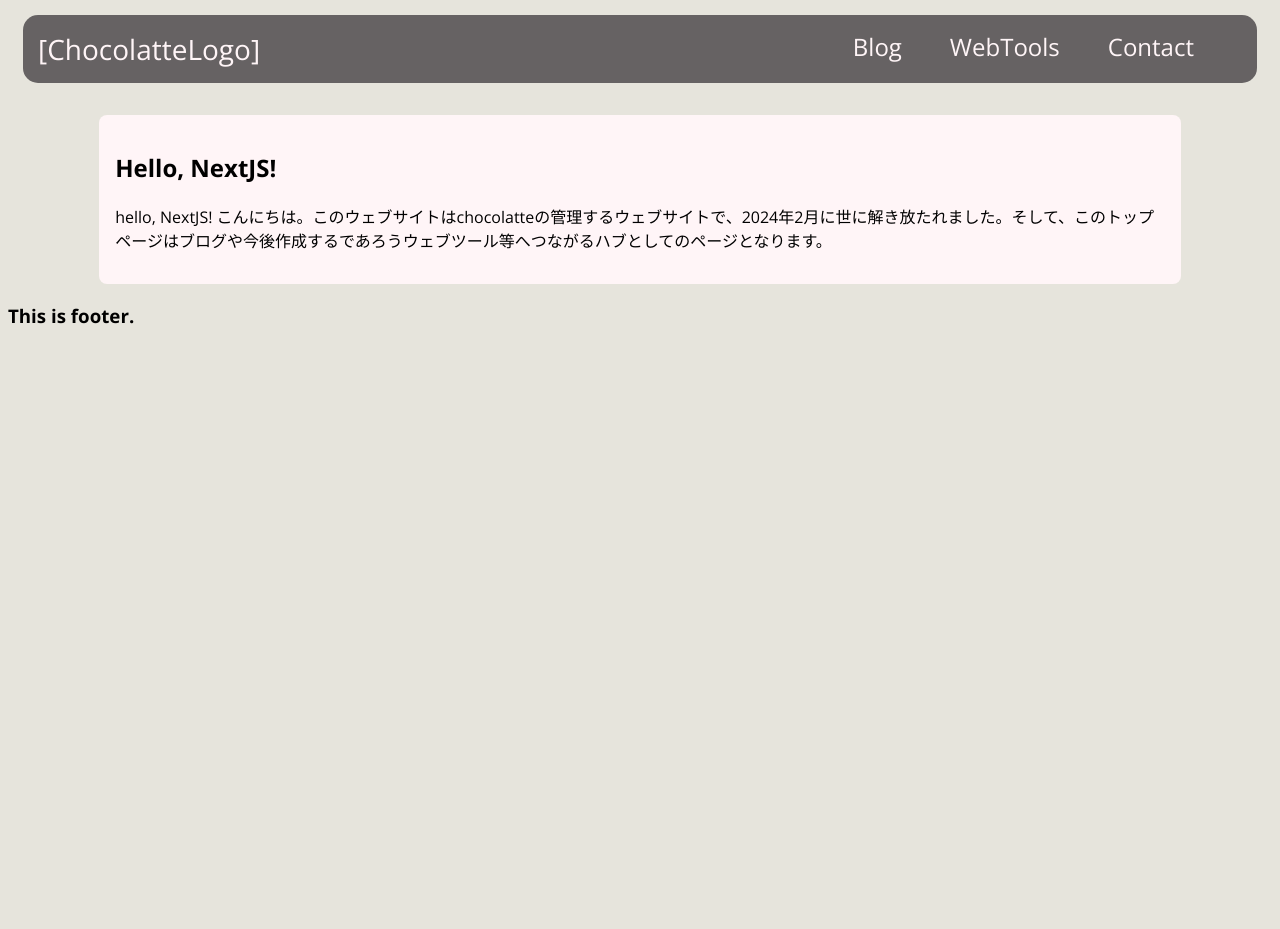
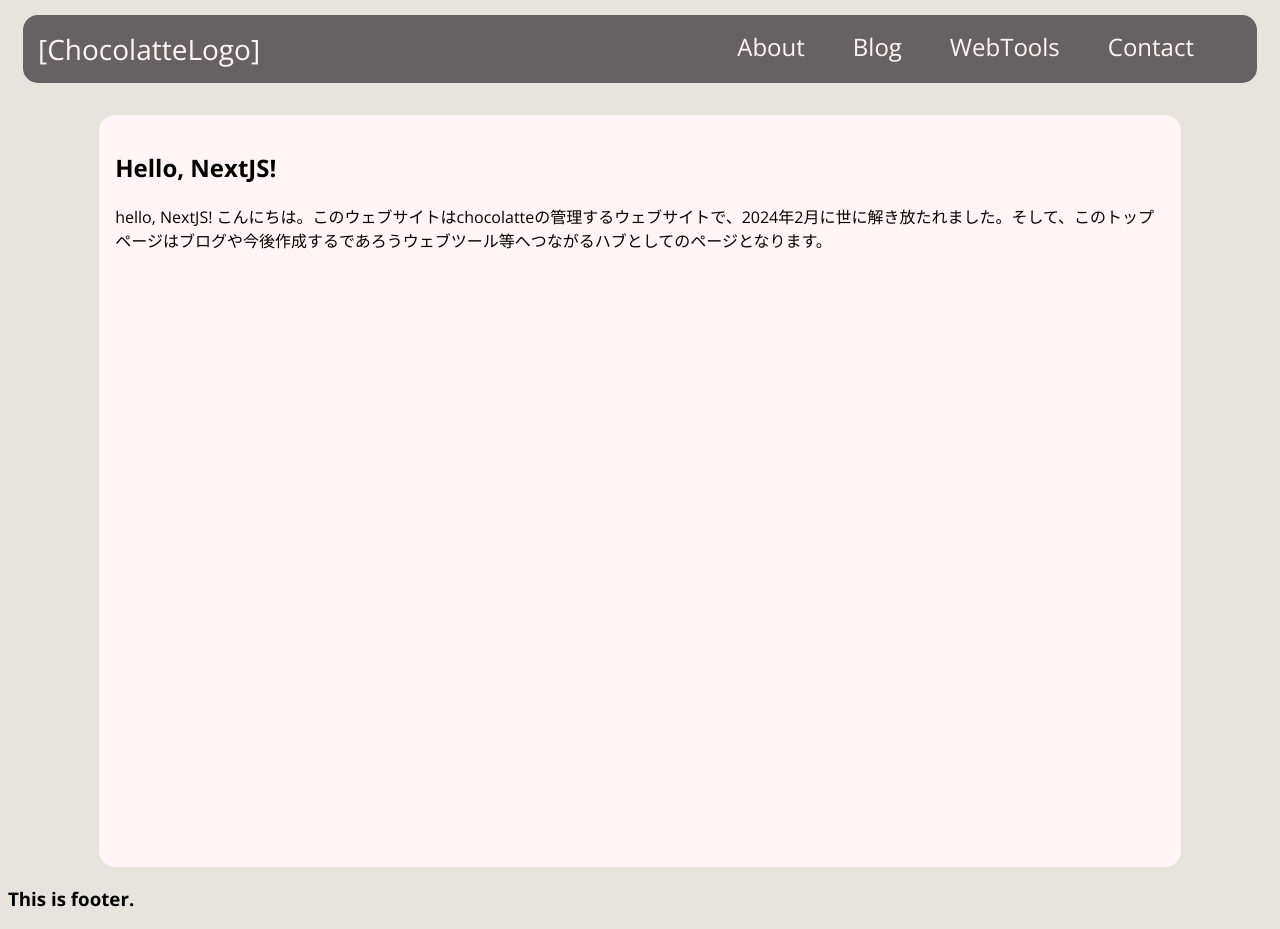
Before and after one commit to chocolatte17/myHomePage_nextjs, a Next.js app in the folder my-homepage-nextjs/: page / in a window 1280 px wide. Before the commit the page ends 800 px from the top, so only its background shows below. Built offline with nearby package versions, Linux system fonts and the light colour scheme.

Commit message:
[fix] その他調整

```diff
--- a/my-homepage-nextjs/app/global.css
+++ b/my-homepage-nextjs/app/global.css
@@ -1,14 +1,3 @@
 body{
 	background-color: #e6e4dc
 }
-
-.article{
-	width: 82vw;
-	margin-top: 32px;
-	margin-right: auto;
-	margin-left: auto;
-	padding: 16px;
-	border-radius: 8px;
-	background-color: #fff5f7;
-	font-weight: 400;
-}
--- a/my-homepage-nextjs/app/header.tsx
+++ b/my-homepage-nextjs/app/header.tsx
@@ -9,6 +9,9 @@ export function Header(){
 				<Link className={styles.Link} href="/">[ChocolatteLogo]</Link>
 			</div>
 	  		<nav className={`${styles.navbar} ${font_opensans.className}`}>
+			  		<div className={styles.navbutton}>
+						<Link className={styles.Link} href="/">About</Link>
+					</div>
 					<div className={styles.navbutton}>
 						<Link className={styles.Link} href="/">Blog</Link>
 					</div>
--- a/my-homepage-nextjs/app/layout.tsx
+++ b/my-homepage-nextjs/app/layout.tsx
@@ -21,9 +21,7 @@ export default function RootLayout({
     <html lang="ja">
       <body className={font_opensans.className}>
         <Header />
-        <div className='article'>
           {children}
-        </div>
 	      <Footer />
       </body>
     </html>
--- /dev/null
+++ b/my-homepage-nextjs/app/page.module.css
@@ -0,0 +1,11 @@
+.article{
+	width: 82vw;
+	min-height: 90vh;
+	margin-top: 32px;
+	margin-right: auto;
+	margin-left: auto;
+	padding: 16px;
+	border-radius: 16px;
+	background-color: #fff5f7;
+	font-weight: 400;
+}
--- a/my-homepage-nextjs/app/page.tsx
+++ b/my-homepage-nextjs/app/page.tsx
@@ -1,4 +1,5 @@
 import { Metadata } from 'next';
+import styles from './page.module.css';
 
 export const metadata: Metadata = {
 	title: 'TOP',
@@ -6,9 +7,9 @@ export const metadata: Metadata = {
 
 export default function Page(){
 	return (
-		<>
+		<div className={styles.article}>
 			<h2>Hello, NextJS!</h2>
 			<p>hello, NextJS! こんにちは。このウェブサイトはchocolatteの管理するウェブサイトで、2024年2月に世に解き放たれました。そして、このトップページはブログや今後作成するであろうウェブツール等へつながるハブとしてのページとなります。</p>
-		</>
+		</div>
 	);
 }
```
